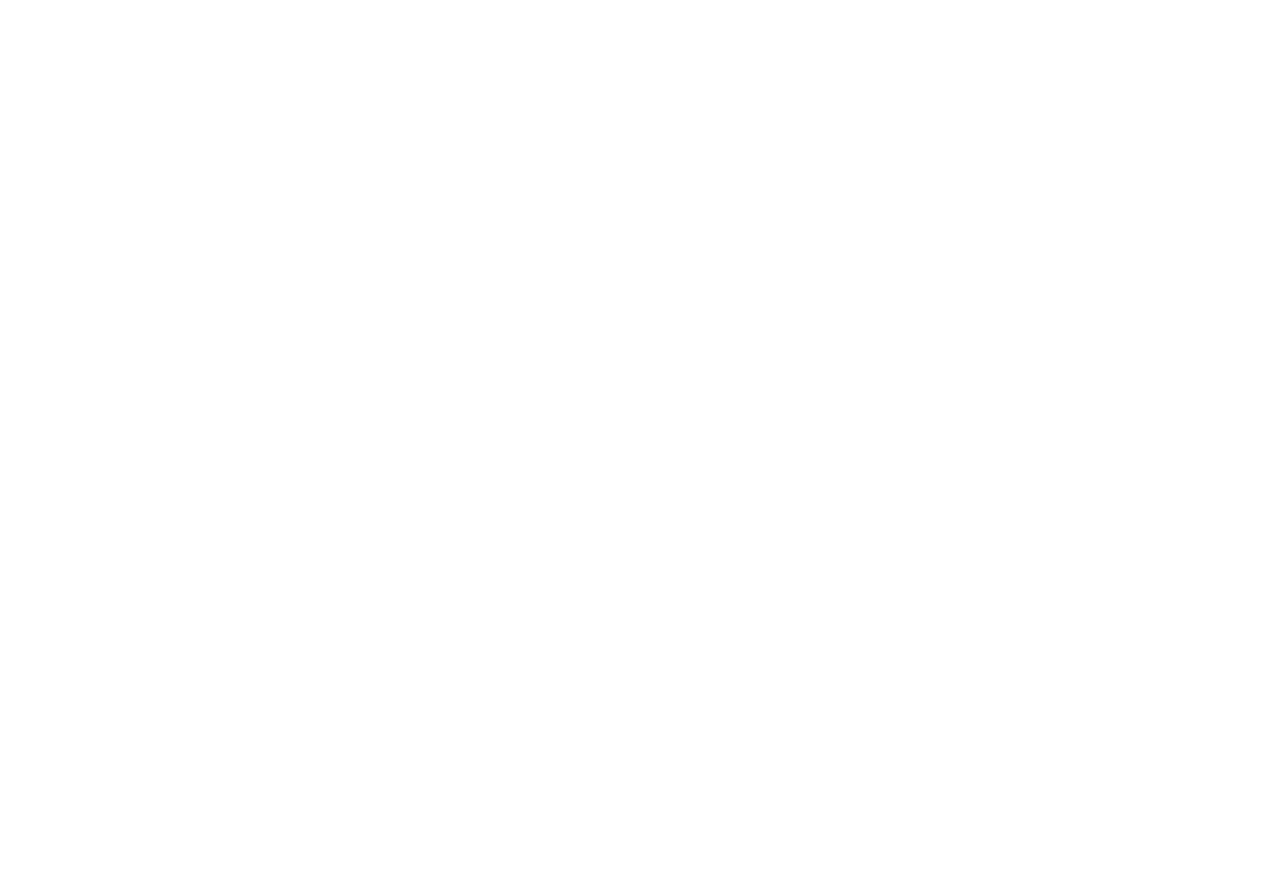
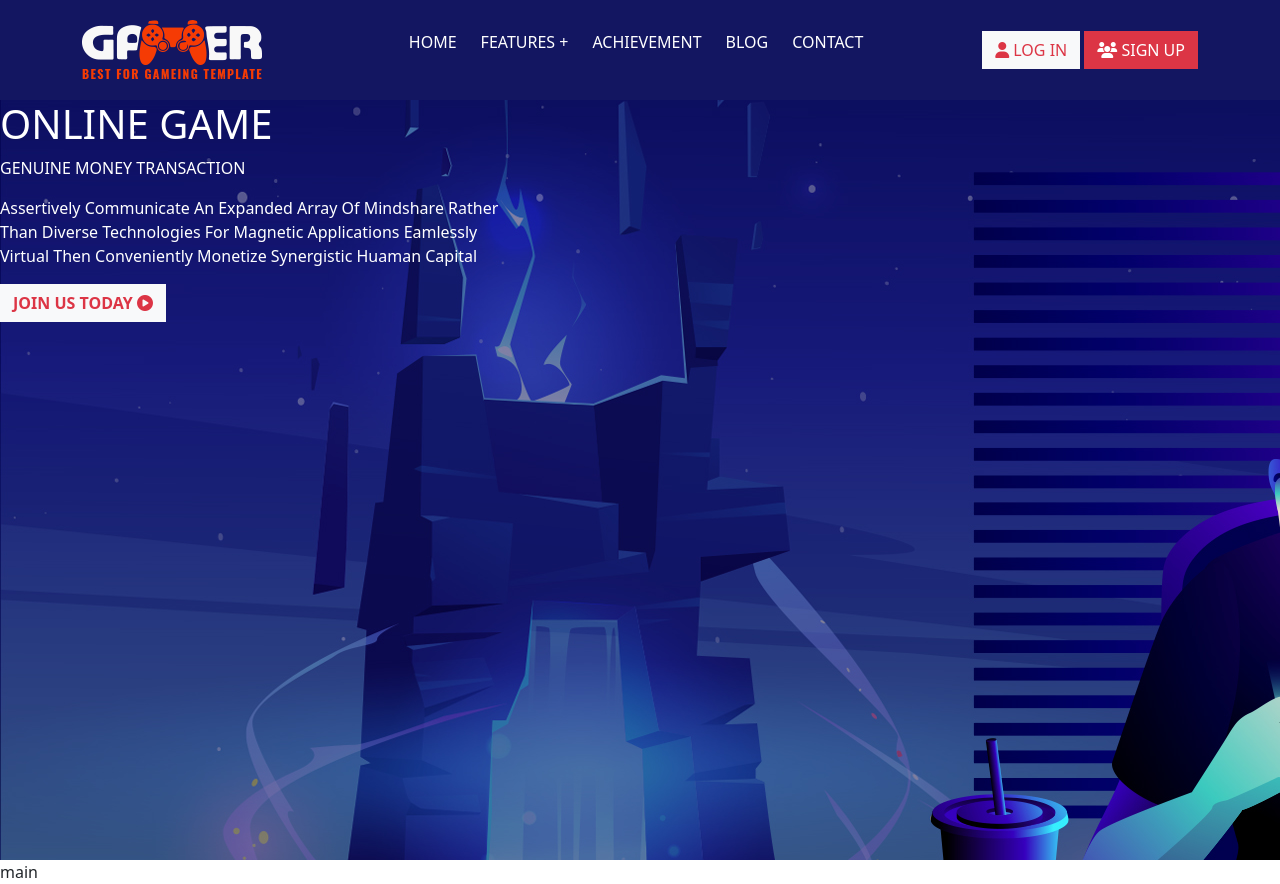
Before and after one commit to JorgeLuix/proj-html-vuejs, a Vue app: page / in a window 1280 px wide. Before the commit the page ends 800 px from the top, so only its background shows below. Built offline with nearby package versions, Linux system fonts and the light colour scheme.

Commit message:
init header component.jumbotron

```diff
--- a/src/App.vue
+++ b/src/App.vue
@@ -1,13 +1,16 @@
 <template>
   <div>
-
+    <HeaderComponent/>
+    main
   </div>
 </template>
 
 <script>
+import HeaderComponent from './components/HeaderComponent.vue';
+
   export default {
-
-  }
+    components: { HeaderComponent }
+}
 </script>
 
 <style lang="scss" scoped>
--- a/src/assets/styles/general.scss
+++ b/src/assets/styles/general.scss
@@ -4,3 +4,23 @@
 @import '@fortawesome/fontawesome-free/scss/regular';
 @import '@fortawesome/fontawesome-free/scss/brands';
 @import 'bootstrap/scss/bootstrap';
+
+:root{
+    --colorRed: #FF0052;
+    --colorBlue: #131661;
+    --colorWhite: #FFFFFF;
+    --lightgreen: #00B67A;
+    --colorBlack: #000000;
+    --secondaryBlue: #232A5C;
+}
+body {
+    width: 100%;
+    height: 100vh;
+}
+li{
+    list-style: none;
+    text-decoration: none;
+}
+li a{
+    text-decoration: none;
+}
--- a/src/components/HeaderComponent.vue
+++ b/src/components/HeaderComponent.vue
@@ -0,0 +1,60 @@
+<template>
+    <header class="">
+        <div class="container d-flex align-items-center justify-content-between">
+        <img src="../assets/imgs/logo.png" alt="logo">
+            <ul class="d-flex gap-4 text-uppercase align-items-center">
+                <li class="" v-for="item in headerItems" :key="item">
+                <a class="text-white" href="#">{{ item }}</a>
+                </li>
+            </ul>
+            <div>
+                <button type="button" class="btn rounded-0 btn-light
+                text-uppercase text-danger m-1">
+                <i class="fa-solid fa-user text-danger"></i> Log in</button>
+                <button type="button" class="btn rounded-0 btn-danger
+                text-uppercase">
+                <i class="fa-solid fa-users"></i> Sign up</button>
+            </div>
+        </div>
+    </header>
+    <div class="jumbotron">
+        <div class="jumb">
+            <h1 class="text-uppercase">Online game</h1>
+            <p class="text-uppercase">genuine money transaction</p>
+            <p class="text-capitalize">Assertively Communicate An expanded array of mindshare rather than
+                diverse technologies for magnetic applications eamlessly virtual then conveniently monetize synergistic huaman capital</p>
+                <button type="button" class="btn rounded-0 btn-light
+                text-uppercase text-danger fw-bold">
+                 join us today <i class="fa-solid fa-circle-play"></i></button>
+        </div>
+    </div>
+</template>
+
+<script>
+import {headerItems } from '../data/data.js'
+    export default {
+        name: 'headerItems',
+        data(){
+            return{
+                headerItems: headerItems,
+            }
+        }
+    }
+</script>
+
+<style lang="scss" scoped>
+    header {
+        background-color: var(--colorBlue);
+    }
+    .jumbotron{
+        background-color: var(--colorBlue);
+        background-image: url(../assets/imgs/bg.jpg);
+        color: white;
+        width: 100%;
+        height: 95dvh;
+    }
+    .jumb{
+        width: 500px;
+
+    }
+</style>
--- /dev/null
+++ b/src/data/data.js
@@ -0,0 +1,8 @@
+const headerItems =  [
+        'home',
+        'features +',
+        'achievement',
+        'blog',
+        'contact'
+]
+export { headerItems }
```
